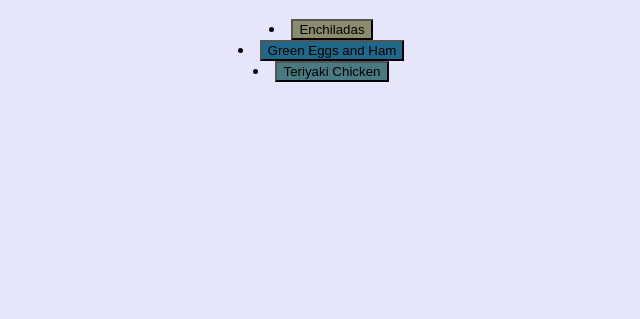
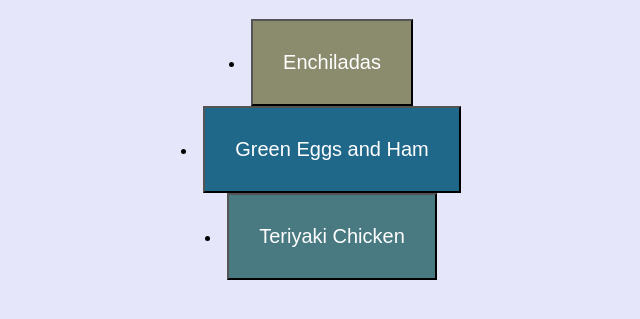
Before and after one commit to Victorriv/odin-recipes, a plain HTML site: page index.html in a window 1280 px wide. Shown: the part 61-380 px from the top of the page, without its empty margins (339-979 px from the left). Drawn offline with Linux system fonts and the light colour scheme.

Commit message:
styling my button element

```diff
--- a/style.css
+++ b/style.css
@@ -24,6 +24,12 @@ ul, ol {
 
 }
 
+button{
+    color: white;
+    padding: 30px;
+    font-size: 20px;
+}
+
 /* .image-container{
     display:flex;
     justify-content: center;
```
